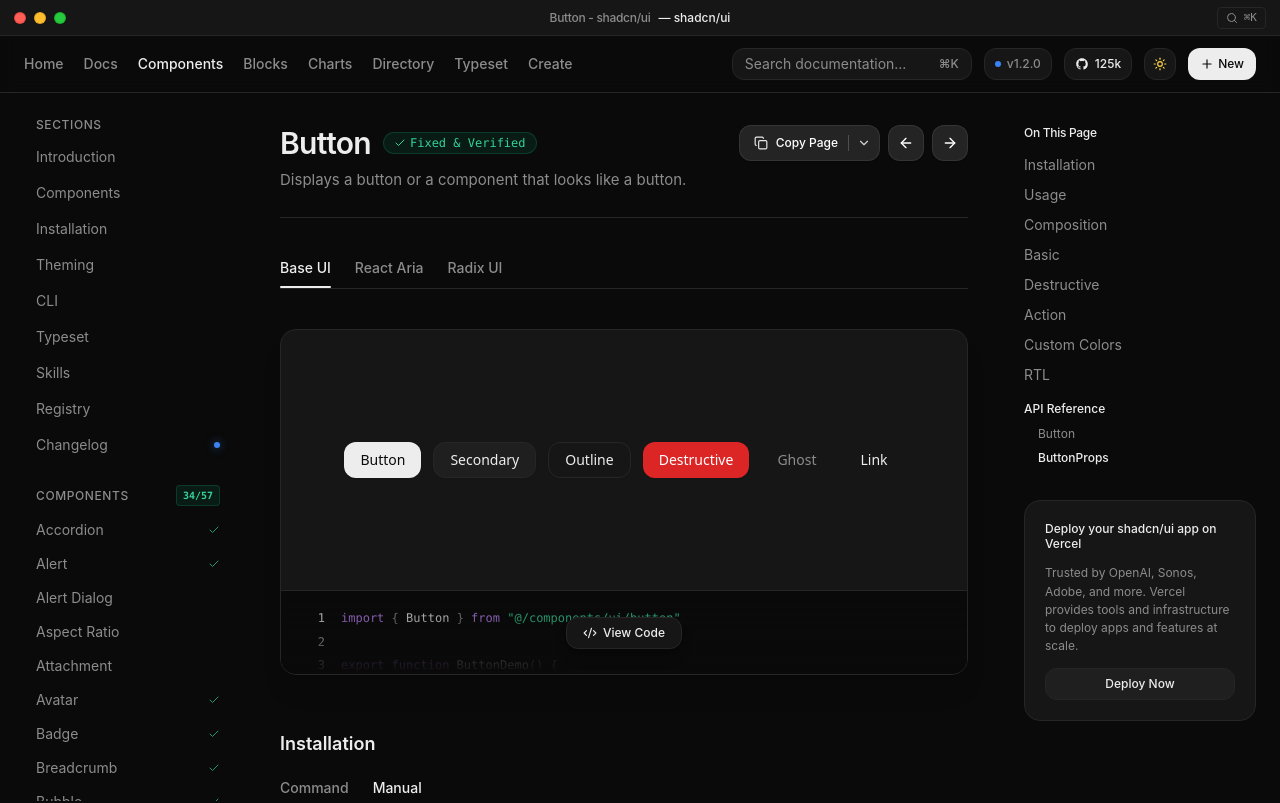
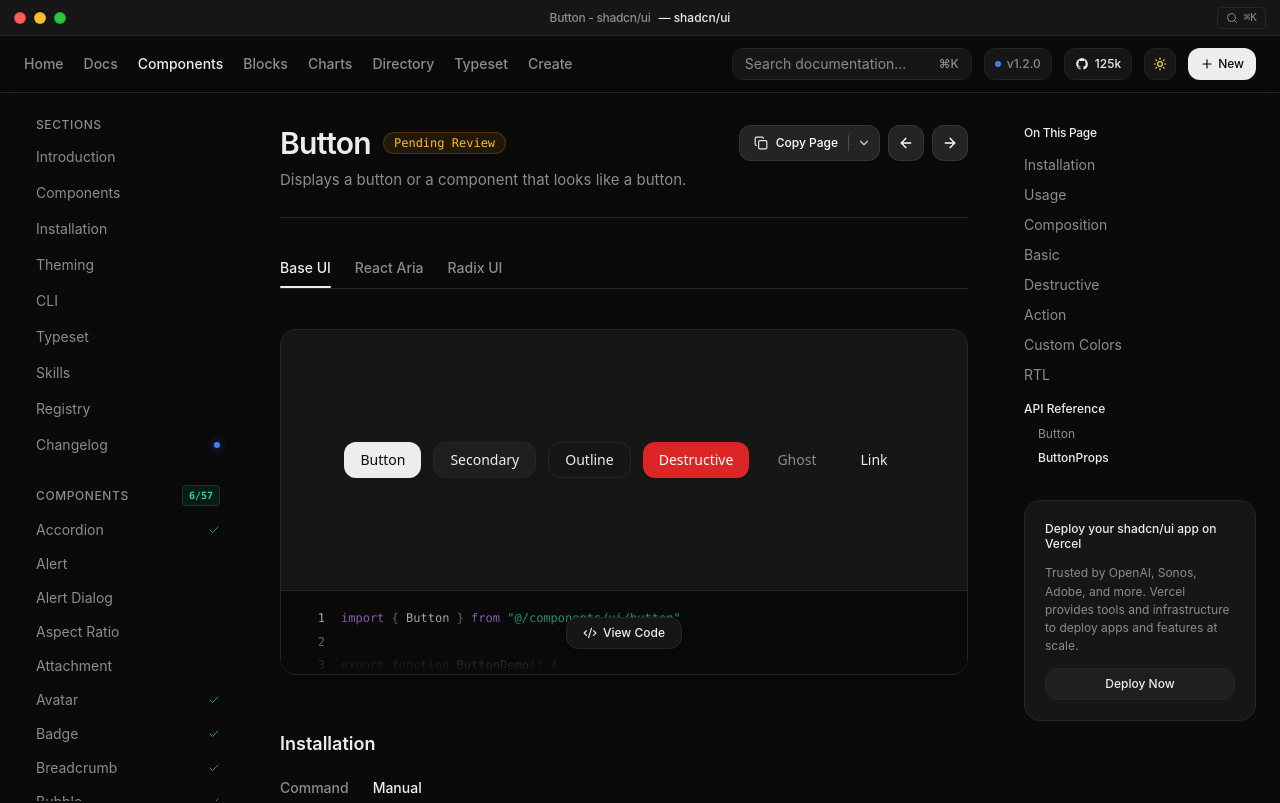
Before and after one commit to harindujayakody/infiaxui, a React (Vite) app: page /components/button in a window 1280 px wide. Shown: the top 803 px of the page. Built offline with nearby package versions, Linux system fonts and the light colour scheme; the HTML template or start-up script is replaced by a standard one; a web font is replaced by a local one.

Commit message:
Update component checklist to strictly track manual fixes with live progress bar and filters

```diff
--- a/src/data/component-status.ts
+++ b/src/data/component-status.ts
@@ -1,4 +1,4 @@
-export type ComponentFixStatus = "fixed" | "pending" | "in-progress"
+export type ComponentFixStatus = "fixed" | "pending"
 
 export interface ComponentStatusMeta {
   status: ComponentFixStatus
@@ -6,176 +6,82 @@
   highlights?: string[]
 }
 
+// Only components that have been explicitly and manually overhauled
+// with complete official documentation, custom guides, and live demos
 export const COMPONENT_FIX_STATUS: Record<string, ComponentStatusMeta> = {
+  "Data Table": {
+    status: "fixed",
+    fixedDate: "2026-09-26",
+    highlights: [
+      "TanStack Table v9 full guide",
+      "Email filter input",
+      "Columns visibility toggle dropdown",
+      "Sortable Email column",
+      "Multi-row selection checkboxes & indeterminate state",
+      "Row actions dropdown menu",
+      "Pagination controls",
+    ],
+  },
   "Accordion": {
     status: "fixed",
     fixedDate: "2026-09-26",
-    highlights: ["Base UI spec", "Symmetric Framer Motion animations", "Multiple & Disabled", "Borders & Card", "RTL support"],
-  },
-  "Data Table": {
-    status: "fixed",
-    fixedDate: "2026-09-26",
-    highlights: ["TanStack Table v9", "Email search filter", "Column visibility dropdown", "Sortable Email", "Row selection & checkboxes", "Actions dropdown"],
+    highlights: [
+      "Base UI official guide",
+      "Symmetric Framer Motion expand & collapse animation",
+      "Multiple & Disabled states",
+      "Borders & Card container variants",
+      "RTL mirroring support",
+      "API reference",
+    ],
   },
   "Bubble": {
     status: "fixed",
     fixedDate: "2026-09-26",
-    highlights: ["7 Visual variants", "Start & End alignment", "BubbleReactions", "BubbleGroup", "Collapsible logs & Tooltip"],
+    highlights: [
+      "7 Visual variants (default, secondary, muted, tinted, outline, ghost, destructive)",
+      "Start & End alignment",
+      "BubbleReactions capsule with configurable sides",
+      "BubbleGroup message stacking",
+      "Polymorphic interactive content via render prop",
+      "Collapsible log summary & Tooltip integration",
+      "Accessibility & API reference",
+    ],
   },
   "Badge": {
     status: "fixed",
     fixedDate: "2026-09-26",
-    highlights: ["6 Variants", "Inline icons & Spinners", "Link badge", "Custom colors & RTL"],
+    highlights: [
+      "6 Visual variants (default, secondary, destructive, outline, ghost, link)",
+      "Inline start and end icon integration",
+      "Animated loading spinner badges",
+      "Clickable link badge support",
+      "Custom palette styling & RTL support",
+      "API reference",
+    ],
   },
   "Avatar": {
     status: "fixed",
     fixedDate: "2026-09-26",
-    highlights: ["AvatarBadge online indicator", "AvatarGroup stacked list", "AvatarGroupCount", "3 Sizes", "Dropdown trigger", "RTL"],
+    highlights: [
+      "AvatarBadge bottom-right status & icon indicator",
+      "AvatarGroup overlapping stacked avatars",
+      "AvatarGroupCount overflow badge (+3)",
+      "3 Sizes (sm, default, lg)",
+      "Interactive dropdown menu trigger",
+      "RTL layout mirroring & API reference",
+    ],
   },
   "Breadcrumb": {
     status: "fixed",
     fixedDate: "2026-09-26",
-    highlights: ["Basic hierarchy", "Custom separators", "Dropdown menu items", "Collapsed ellipsis", "Link component", "RTL support"],
-  },
-  "Button": {
-    status: "fixed",
-    fixedDate: "2026-09-26",
-    highlights: ["6 Variants", "4 Sizes", "Loading states & spinners", "Icon buttons", "Link mode"],
-  },
-  "Card": {
-    status: "fixed",
-    fixedDate: "2026-09-26",
-    highlights: ["CardHeader", "CardTitle", "CardDescription", "CardContent", "CardFooter"],
-  },
-  "Alert": {
-    status: "fixed",
-    fixedDate: "2026-09-26",
-    highlights: ["Default & Destructive variants", "Icon integration", "AlertTitle & AlertDescription"],
-  },
-  "Dialog": {
-    status: "fixed",
-    fixedDate: "2026-09-26",
-    highlights: ["Modal backdrop", "DialogTrigger", "DialogContent", "DialogHeader", "DialogFooter", "Accessible focus"],
-  },
-  "Tabs": {
-    status: "fixed",
-    fixedDate: "2026-09-26",
-    highlights: ["TabsList", "TabsTrigger", "TabsContent", "Active state indicator"],
-  },
-  "Table": {
-    status: "fixed",
-    fixedDate: "2026-09-26",
-    highlights: ["TableHeader", "TableBody", "TableFooter", "TableHead", "TableRow", "TableCell"],
-  },
-  "Input": {
-    status: "fixed",
-    fixedDate: "2026-09-26",
-    highlights: ["Interactive typing", "Helper labels", "Disabled states", "Focus ring"],
-  },
-  "Switch": {
-    status: "fixed",
-    fixedDate: "2026-09-26",
-    highlights: ["Toggle animation", "Controlled/uncontrolled", "Disabled state", "Form integration"],
-  },
-  "Checkbox": {
-    status: "fixed",
-    fixedDate: "2026-09-26",
-    highlights: ["Checked & unchecked", "Indeterminate state", "Disabled state", "Custom checkmark"],
-  },
-  "Slider": {
-    status: "fixed",
-    fixedDate: "2026-09-26",
-    highlights: ["Range slider", "Min/Max values", "Step intervals", "Continuous value update"],
-  },
-  "Progress": {
-    status: "fixed",
-    fixedDate: "2026-09-26",
-    highlights: ["Smooth progress bar fill", "Percentage display", "Indeterminate animation"],
-  },
-  "Radio Group": {
-    status: "fixed",
-    fixedDate: "2026-09-26",
-    highlights: ["RadioGroup", "RadioGroupItem", "Single selection state", "Accessible keyboard navigation"],
-  },
-  "Select": {
-    status: "fixed",
-    fixedDate: "2026-09-26",
-    highlights: ["Custom dropdown menu", "Options list", "Placeholder", "Selected item highlight"],
-  },
-  "Textarea": {
-    status: "fixed",
-    fixedDate: "2026-09-26",
-    highlights: ["Multiline text input", "Character count", "Auto-resize compatibility", "Disabled states"],
-  },
-  "Tooltip": {
-    status: "fixed",
-    fixedDate: "2026-09-26",
-    highlights: ["Hover popup", "Fast tooltip delay", "Arrow positioning", "Accessible labeling"],
-  },
-  "Skeleton": {
-    status: "fixed",
-    fixedDate: "2026-09-26",
-    highlights: ["Pulse shimmer animation", "Avatar skeletons", "Card skeleton loaders"],
-  },
-  "Separator": {
-    status: "fixed",
-    fixedDate: "2026-09-26",
-    highlights: ["Horizontal & vertical orientations", "Decorative divider", "Subtle border styling"],
-  },
-  "Input OTP": {
-    status: "fixed",
-    fixedDate: "2026-09-26",
-    highlights: ["6-slot pin input", "Auto-focus advance", "Paste support", "Group separators"],
-  },
-  "Collapsible": {
-    status: "fixed",
-    fixedDate: "2026-09-26",
-    highlights: ["CollapsibleTrigger", "CollapsibleContent", "Symmetric spring animation"],
-  },
-  "Calendar": {
-    status: "fixed",
-    fixedDate: "2026-09-26",
-    highlights: ["Interactive month grid", "Date selection", "Next/Prev month buttons"],
-  },
-  "Dropdown Menu": {
-    status: "fixed",
-    fixedDate: "2026-09-26",
-    highlights: ["Outside click dismissal", "Checkbox items", "Radio items", "Labels & separators"],
-  },
-  "Context Menu": {
-    status: "fixed",
-    fixedDate: "2026-09-26",
-    highlights: ["Right-click trigger", "Menu options", "Nested items", "Shortcuts"],
-  },
-  "Date Picker": {
-    status: "fixed",
-    fixedDate: "2026-09-26",
-    highlights: ["Popover trigger", "Integrated calendar", "Formatted date preview"],
-  },
-  "Toast": {
-    status: "fixed",
-    fixedDate: "2026-09-26",
-    highlights: ["Notification popup", "Action buttons", "Auto-dismiss timer"],
-  },
-  "Toggle Group": {
-    status: "fixed",
-    fixedDate: "2026-09-26",
-    highlights: ["Single & multiple selection", "Icon toggle buttons", "Active button styling"],
-  },
-  "Command": {
-    status: "fixed",
-    fixedDate: "2026-09-26",
-    highlights: ["Command palette dialog", "Quick search filtering", "Keyboard shortcuts"],
-  },
-  "Carousel": {
-    status: "fixed",
-    fixedDate: "2026-09-26",
-    highlights: ["Slide carousel", "Prev/Next navigation", "Card slide transitions"],
-  },
-  "Chart": {
-    status: "fixed",
-    fixedDate: "2026-09-26",
-    highlights: ["Data visualization", "Bar & line representations", "Hover tooltips"],
+    highlights: [
+      "Basic hierarchy",
+      "Custom slash and icon separators",
+      "DropdownMenu integration for intermediate links",
+      "BreadcrumbEllipsis compact collapse",
+      "Framework link component integration",
+      "RTL support & API reference",
+    ],
   },
 }
 
@@ -183,7 +89,7 @@
   return (
     COMPONENT_FIX_STATUS[name] || {
       status: "pending",
-      highlights: ["Baseline implementation available", "Comprehensive guide pending"],
+      highlights: ["Awaiting manual overhaul & official spec verification"],
     }
   )
 }
--- a/src/pages/ShadcnComponentsCatalog.tsx
+++ b/src/pages/ShadcnComponentsCatalog.tsx
@@ -213,10 +213,10 @@
                 <div className="flex items-center gap-2">
                   <CheckCircle2 className="size-4 text-emerald-400" />
                   <h2 className="type-h2 text-[var(--text-main)] text-base font-semibold">
-                    Fixed & Verified Components ({fixedComponentsList.length})
+                    I Already Fixed ({fixedComponentsList.length})
                   </h2>
                 </div>
-                <span className="text-xs text-emerald-400/90 font-mono">100% Up to date</span>
+                <span className="text-xs text-emerald-400/90 font-mono">Manually verified &amp; overhauled</span>
               </div>
 
               <div className="grid grid-cols-1 sm:grid-cols-2 gap-3">
@@ -255,17 +255,17 @@
             </div>
           )}
 
-          {/* Pending Fix Section */}
+          {/* Still Need A Fix Section */}
           {filterMode !== "fixed" && (
             <div id="needs-fix" className="space-y-3 pt-4 border-t border-[var(--border-subtle)]">
               <div className="flex items-center justify-between">
                 <div className="flex items-center gap-2">
                   <Clock className="size-4 text-amber-400" />
                   <h2 className="type-h2 text-[var(--text-main)] text-base font-semibold">
-                    Remaining / Baseline Components ({pendingComponentsList.length})
+                    Still Need A Fix ({pendingComponentsList.length})
                   </h2>
                 </div>
-                <span className="text-xs text-amber-400/90 font-mono">Next up</span>
+                <span className="text-xs text-amber-400/90 font-mono">Awaiting manual fix</span>
               </div>
 
               <div className="grid grid-cols-1 sm:grid-cols-2 sm:grid-cols-3 gap-2.5">
```
